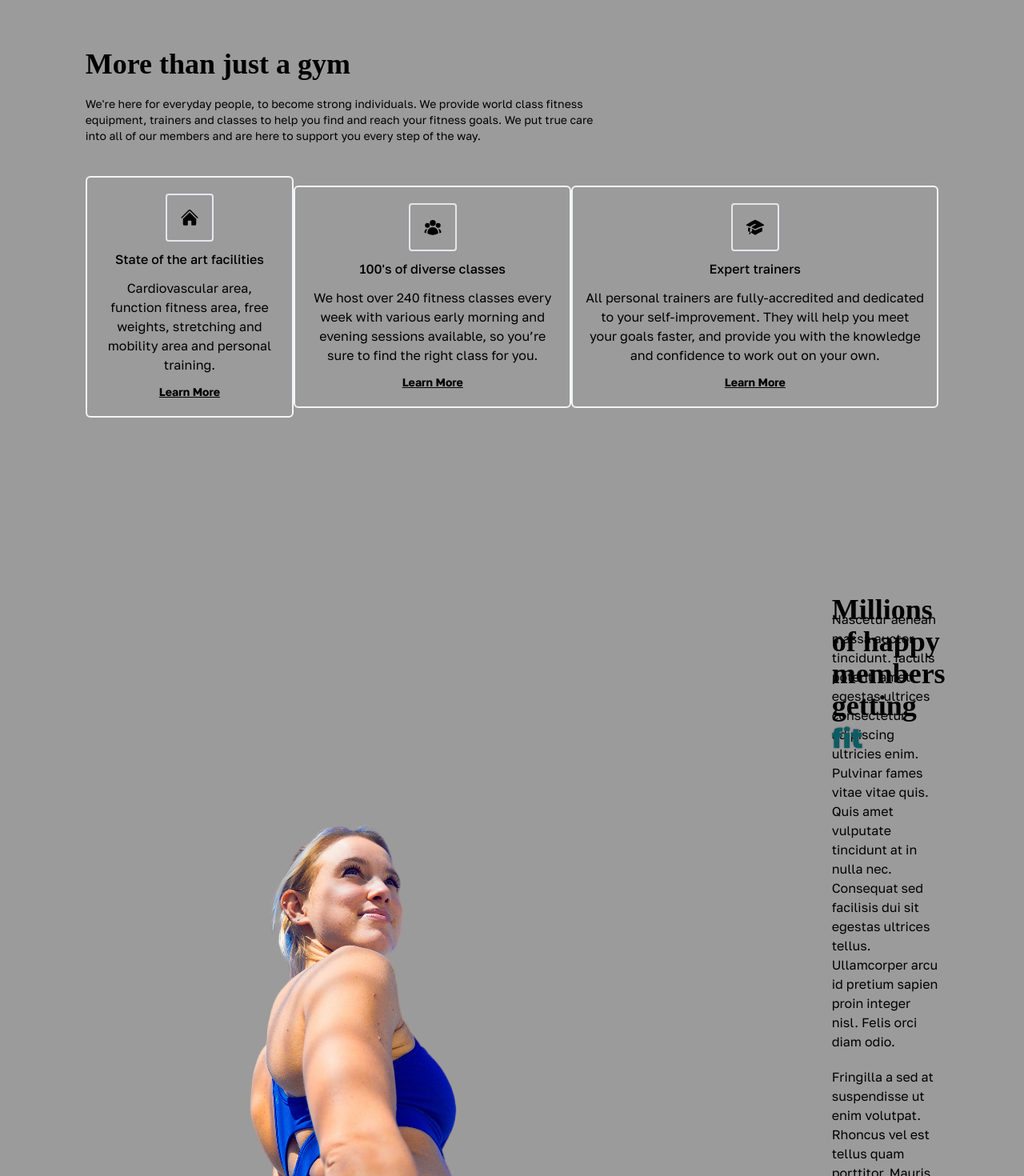
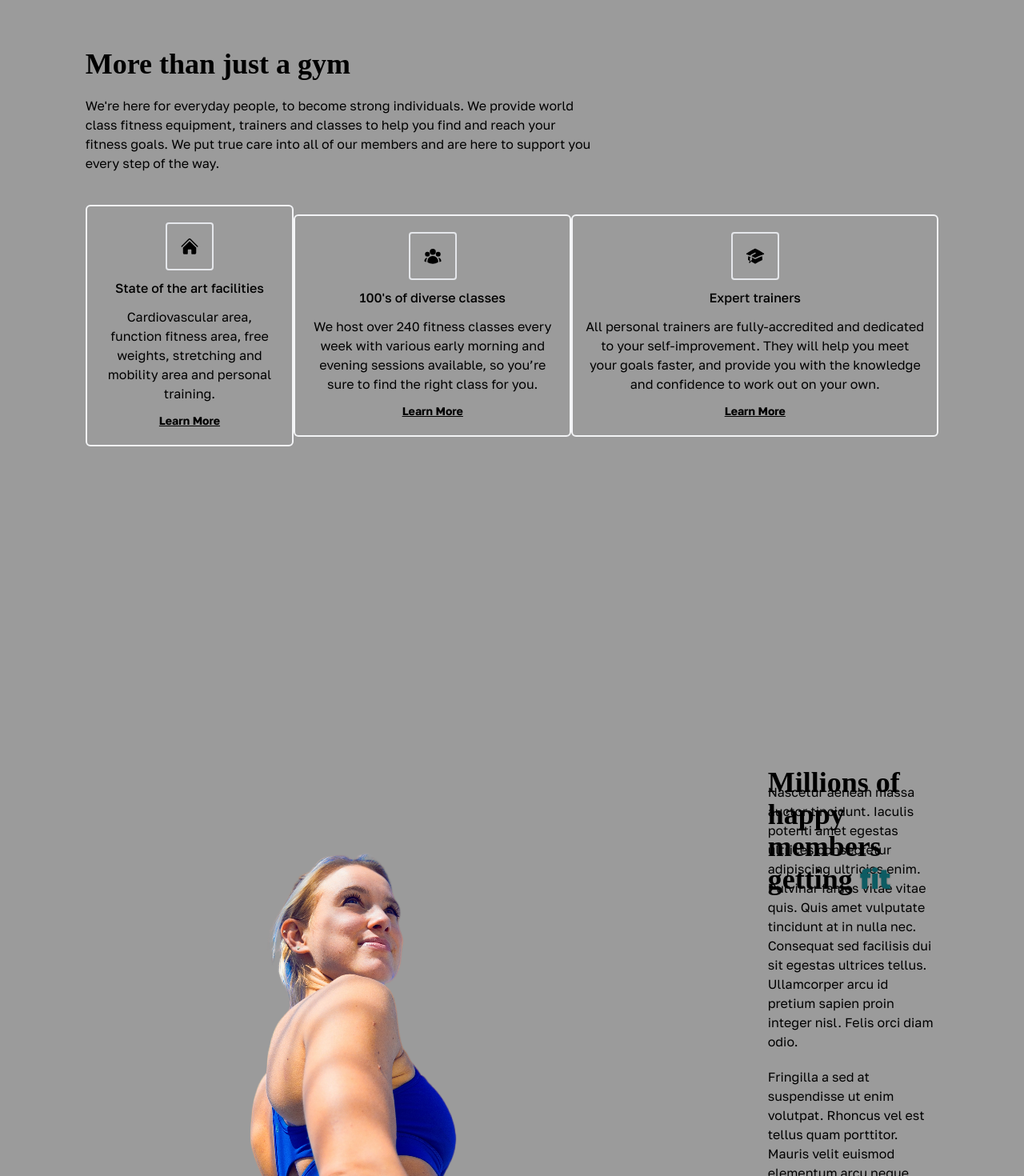
Before and after one commit to jesswils/gym-typescript, a React (Vite) app: page / in a window 1280 px wide. Shown: the part 840-2310 px from the top of the page at 80% size. Built offline with nearby package versions, Linux system fonts and the light colour scheme; a web font is replaced by a local one.

Commit message:
change text size

```diff
--- a/src/components/benefits/index.tsx
+++ b/src/components/benefits/index.tsx
@@ -61,7 +61,7 @@ const Benefits = ({ setSelectedPage }: Props) => {
           }}
         >
           <HText>More than just a gym</HText>
-          <p className="my-5 text-sm">
+          <p className="my-5 text-md">
             We're here for everyday people, to become strong individuals. We
             provide world class fitness equipment, trainers and classes to help
             you find and reach your fitness goals. We put true care into all of
@@ -89,7 +89,7 @@ const Benefits = ({ setSelectedPage }: Props) => {
         </motion.div>
 
         {/* graphics and description */}
-        <div className="mt-16 items-center justify-between gap-20 md:mt-28 md:flex">
+        <div className="mt-16 items-center justify-between md:mt-28 md:flex">
           {/* graphic */}
           <img src={BenefitsPageGraphic} alt="benefits-page-graphic" className="mx-auto" />
 
```
